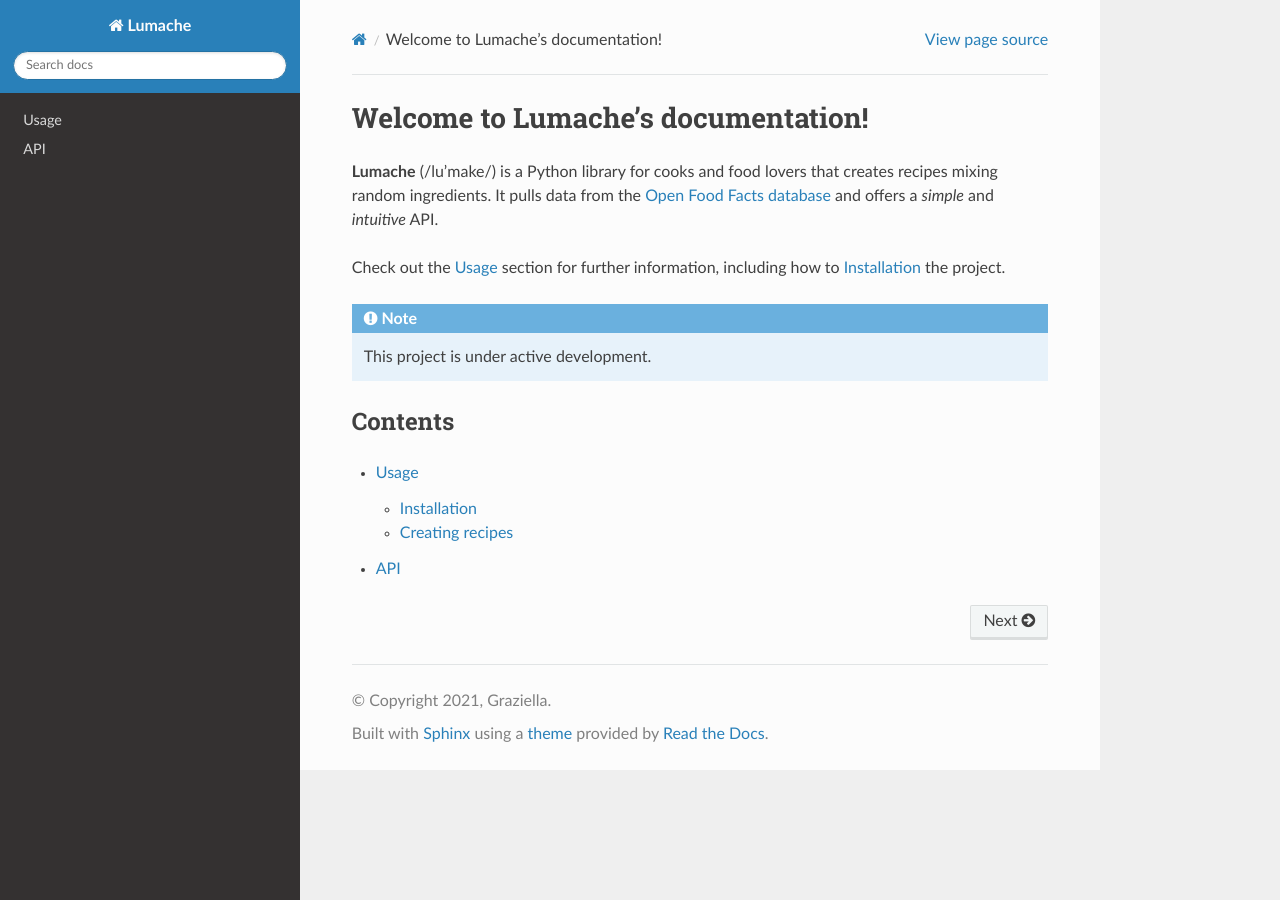
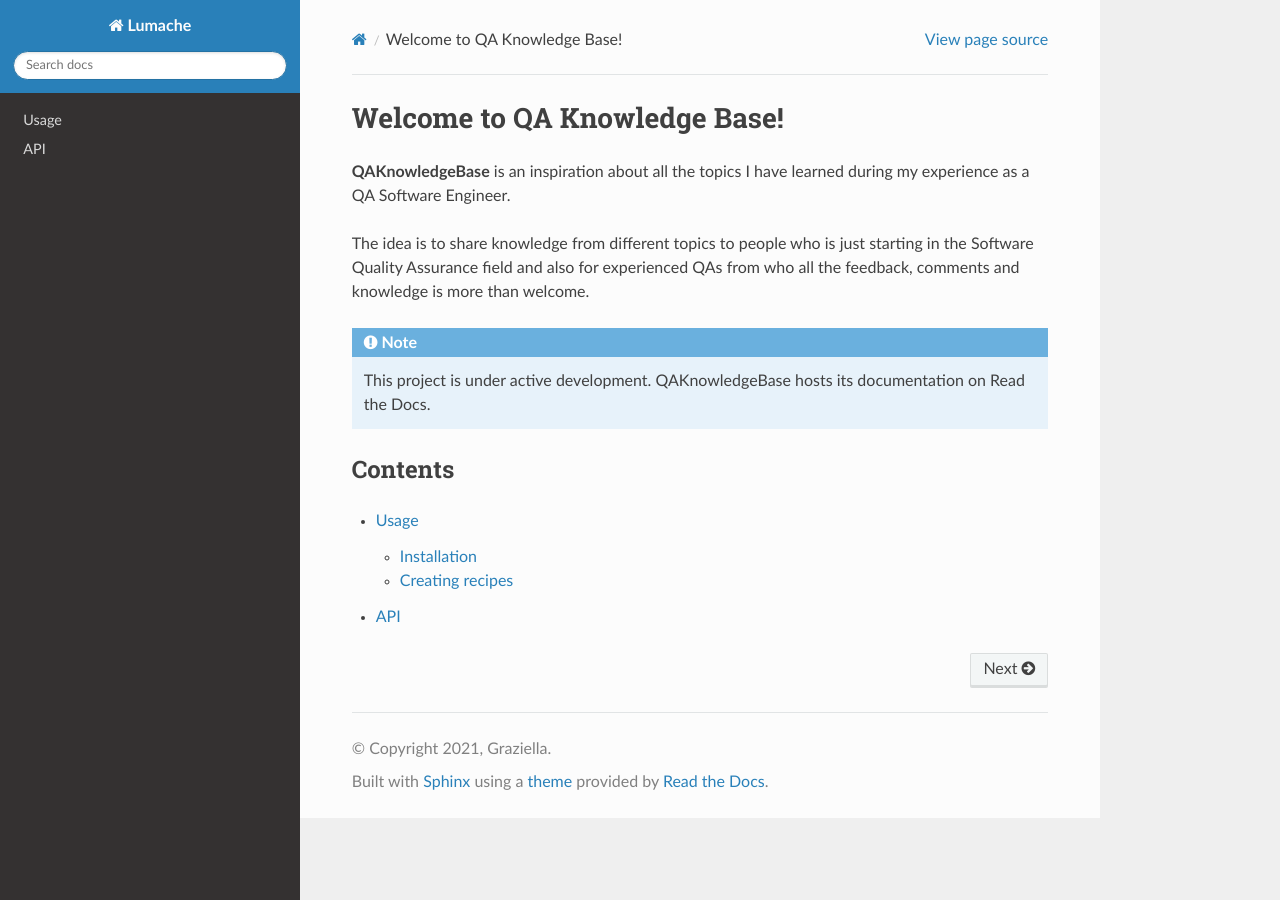
Before and after one commit to LeidyGil/QAKnowledgeBase, a Sphinx documentation site: the page built from docs/source/index.rst, in a window 1280 px wide. Built offline with Sphinx 7.4.7 and the Read the Docs theme 3.1.0, drawn with Linux system fonts in a browser that asks for light colours.

Commit message:
Update index.rst
Updating the Index description according to QAKnowledgeBase

```diff
--- a/docs/source/index.rst
+++ b/docs/source/index.rst
@@ -1,17 +1,15 @@
-Welcome to Lumache's documentation!
+Welcome to QA Knowledge Base!
 ===================================
 
-**Lumache** (/lu'make/) is a Python library for cooks and food lovers
-that creates recipes mixing random ingredients.
-It pulls data from the `Open Food Facts database <https://world.openfoodfacts.org/>`_
-and offers a *simple* and *intuitive* API.
+**QAKnowledgeBase** is an inspiration about all the topics I have learned during my experience as a QA Software Engineer.
 
-Check out the :doc:`usage` section for further information, including
-how to :ref:`installation` the project.
+The idea is to share knowledge from different topics to people who is just starting in the Software Quality Assurance field
+and also for experienced QAs from who all the feedback, comments and knowledge is more than welcome.
 
 .. note::
 
    This project is under active development.
+   QAKnowledgeBase hosts its documentation on Read the Docs.
 
 Contents
 --------
```
